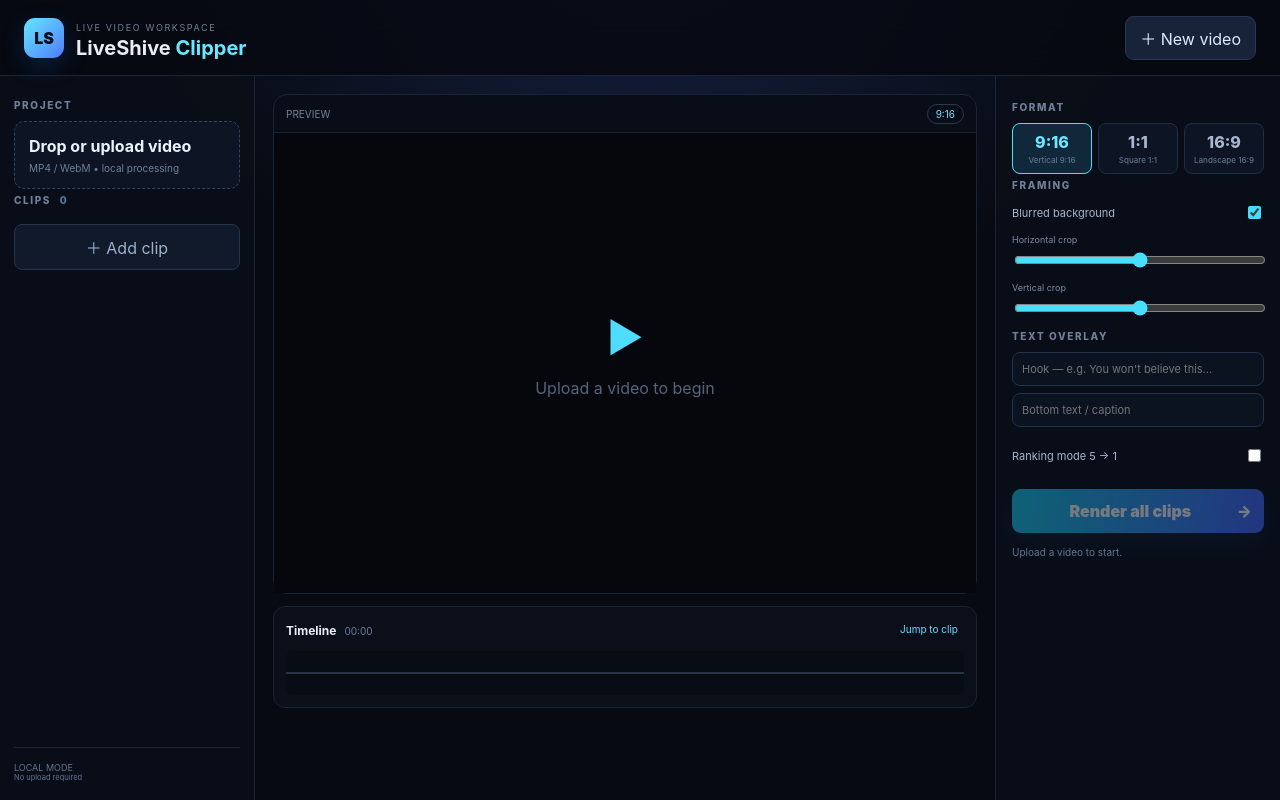
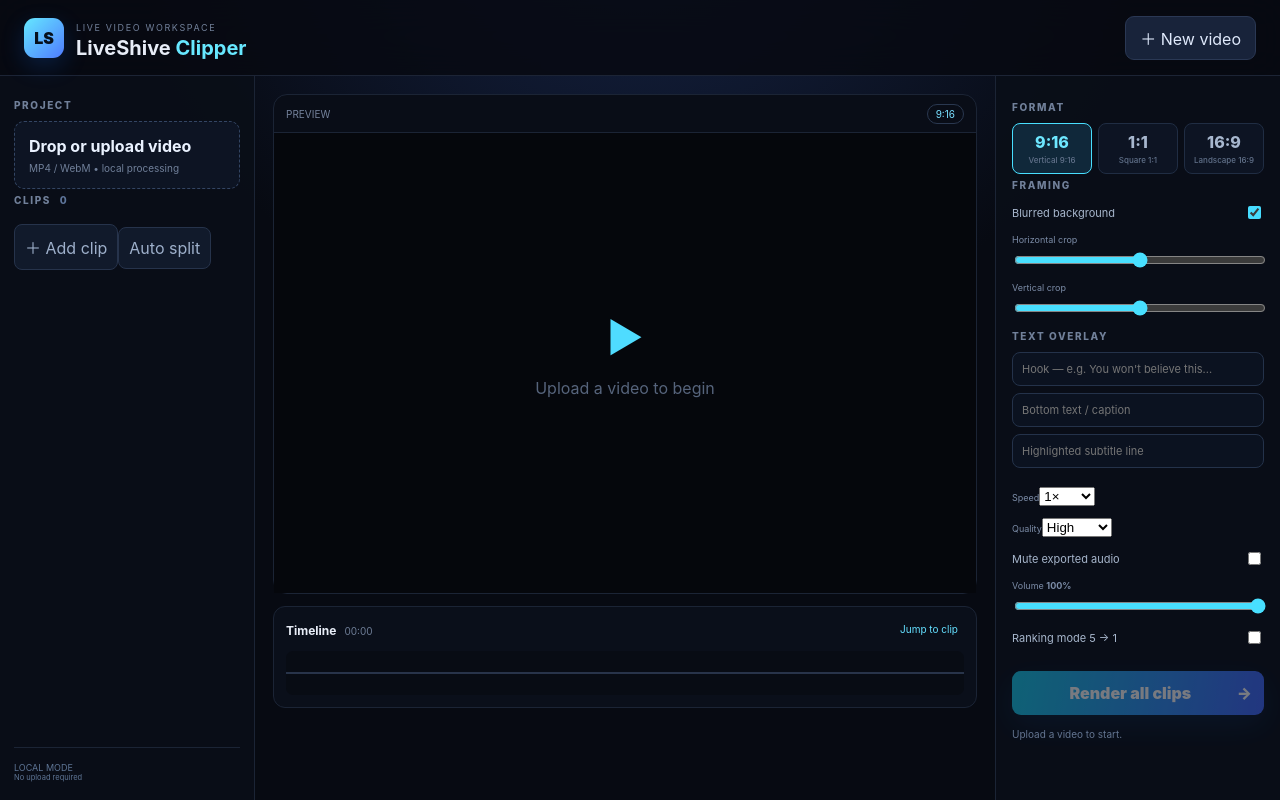
Before and after one commit to abdoutadj707-ops/LiveShive-Clipper, a React (Vite) app: page / in a window 1280 px wide. Built offline with nearby package versions, Linux system fonts and the light colour scheme.

Commit message:
Fix exported audio and expand clip editing controls

```diff
--- a/src/main.jsx
+++ b/src/main.jsx
@@ -28,7 +28,15 @@
   const [blurBg, setBlurBg] = React.useState(true);
   const [hook, setHook] = React.useState("");
   const [overlay, setOverlay] = React.useState("");
+  const [caption, setCaption] = React.useState("");
   const [ranking, setRanking] = React.useState(false);
+  const [mute, setMute] = React.useState(false);
+  const [volume, setVolume] = React.useState(1);
+  const [speed, setSpeed] = React.useState(1);
+  const [quality, setQuality] = React.useState("high");
+  const audioCtxRef = React.useRef(null);
+  const mediaSourceRef = React.useRef(null);
+  const audioDestRef = React.useRef(null);
   const renderToken = React.useRef(0);
   const [status, setStatus] = React.useState("Upload a video to start.");
   const [busy, setBusy] = React.useState(false);
@@ -56,7 +64,7 @@
     setOutputs([]);
     const next = URL.createObjectURL(f);
     setFile(f); setUrl(next); setClips([]); setSelected(null);
-    setHook(""); setOverlay(""); setStatus("Video loaded. Add your first clip.");
+    setHook(""); setOverlay(""); setCaption(""); setMute(false); setVolume(1); setSpeed(1); setStatus("Video loaded. Add your first clip.");
   }
 
   function metadata() {
@@ -66,6 +74,20 @@
       const c = { id: uid(), start: 0, end: d, title: "Clip 1", hook: "", overlay: "" };
       setClips([c]); setSelected(c.id);
     }
+  }
+
+  function duplicateClip() {
+    if (!current) return;
+    const c = { ...current, id: uid(), title: (current.title || "Clip") + " copy" };
+    setClips(v => [...v, c]); setSelected(c.id);
+  }
+
+  function autoSplit() {
+    if (!duration) return;
+    const count = Math.min(8, Math.max(2, Math.ceil(duration / 30)));
+    const size = duration / count;
+    const made = Array.from({length: count}, (_, i) => ({ id: uid(), start: i * size, end: Math.min(duration, (i + 1) * size), title: "Clip " + (i + 1), hook: "", overlay: "", caption: "" }));
+    setClips(made); setSelected(made[0].id); setStatus("Created " + made.length + " editable clip segments.");
   }
 
   function addClip(start = 0, end = duration) {
@@ -121,6 +143,7 @@
 
     const hookText = c.hook || hook;
     const overlayText = c.overlay || overlay;
+    const captionText = c.caption || caption;
     ctx.textAlign = "center";
     ctx.direction = "ltr";
     if (hookText) {
@@ -130,8 +153,13 @@
     }
     if (overlayText) {
       ctx.font = "700 46px Arial"; ctx.lineWidth = 9; ctx.strokeStyle = "#000";
-      ctx.strokeText(overlayText, w/2, h-150, w-100);
-      ctx.fillStyle = "#fff"; ctx.fillText(overlayText, w/2, h-150, w-100);
+      ctx.strokeText(overlayText, w/2, h-210, w-100);
+      ctx.fillStyle = "#fff"; ctx.fillText(overlayText, w/2, h-210, w-100);
+    }
+    if (captionText) {
+      ctx.font = "700 40px Arial"; ctx.lineWidth = 8; ctx.strokeStyle = "#000";
+      ctx.strokeText(captionText, w/2, h-100, w-100);
+      ctx.fillStyle = "#ffe66d"; ctx.fillText(captionText, w/2, h-100, w-100);
     }
     if (ranking) {
       ctx.textAlign = "left"; ctx.font = "900 86px Arial";
@@ -152,16 +180,44 @@
       video.addEventListener("seeked", done);
     });
     const stream = canvas.captureStream(30);
-    if (video.captureStream) {
-      video.captureStream().getAudioTracks().forEach(t => stream.addTrack(t));
+
+    // Route the video's audio through Web Audio so the exported file contains
+    // a real audio track. Directly adding video.captureStream() tracks is
+    // unreliable in several Chromium builds.
+    try {
+      if (!audioCtxRef.current) {
+        const AudioCtx = window.AudioContext || window.webkitAudioContext;
+        if (AudioCtx) audioCtxRef.current = new AudioCtx();
+      }
+      if (audioCtxRef.current) {
+        if (!mediaSourceRef.current) {
+          mediaSourceRef.current = audioCtxRef.current.createMediaElementSource(video);
+          audioDestRef.current = audioCtxRef.current.createMediaStreamDestination();
+          mediaSourceRef.current.connect(audioDestRef.current);
+          mediaSourceRef.current.connect(audioCtxRef.current.destination);
+        }
+        await audioCtxRef.current.resume();
+        video.muted = mute;
+        video.volume = volume;
+        audioDestRef.current.stream.getAudioTracks().forEach(t => stream.addTrack(t));
+      } else if (video.captureStream) {
+        video.captureStream().getAudioTracks().forEach(t => stream.addTrack(t));
+      }
+    } catch (audioError) {
+      console.warn("Audio routing fallback:", audioError);
+      if (video.captureStream) video.captureStream().getAudioTracks().forEach(t => stream.addTrack(t));
     }
+
     let mime = "video/webm;codecs=vp9,opus";
     if (!MediaRecorder.isTypeSupported(mime)) mime = "video/webm";
-    const recorder = new MediaRecorder(stream, { mimeType: mime });
+
+    const bitrate = quality === "high" ? 8000000 : quality === "medium" ? 5000000 : 2500000;
+    const recorder = new MediaRecorder(stream, { mimeType: mime, videoBitsPerSecond: bitrate, audioBitsPerSecond: 128000 });
     const chunks = [];
     recorder.ondataavailable = e => e.data?.size && chunks.push(e.data);
     const stopped = new Promise(resolve => recorder.onstop = () => resolve(new Blob(chunks, { type: mime })));
     recorder.start(100);
+    video.playbackRate = speed;
     await video.play();
     await new Promise(resolve => {
       const loop = () => {
@@ -203,7 +259,7 @@
         <button className="upload-card" onClick={()=>inputRef.current?.click()}><strong>{file?.name || "Drop or upload video"}</strong><span>MP4 / WebM • local processing</span></button>
         <div className="section-title">CLIPS <em>{clips.length}</em></div>
         <div className="clip-list">{clips.map((c,i)=><button key={c.id} className={"clip-item "+(selected===c.id?"active":"")} onClick={()=>setSelected(c.id)}><span className="clip-num">{i+1}</span><span><b>{c.title}</b><small>{fmt(c.start)} — {fmt(c.end)}</small></span></button>)}</div>
-        <button className="add-clip" disabled={!duration} onClick={()=>addClip(0,duration)}>＋ Add clip</button>
+        <div className="clip-tools"><button className="add-clip" disabled={!duration} onClick={()=>addClip(0,duration)}>＋ Add clip</button><button className="add-clip" disabled={!duration} onClick={autoSplit}>Auto split</button></div>
         <div className="sidebar-bottom"><span>LOCAL MODE</span><small>No upload required</small></div>
       </aside>
 
@@ -238,8 +294,12 @@
         <div className="section-title">TEXT OVERLAY</div>
         <input className="text-input" placeholder="Hook — e.g. You won't believe this..." value={current?.hook ?? hook} onChange={e=>current?updateClip(current.id,{hook:e.target.value}):setHook(e.target.value)}/>
         <input className="text-input" placeholder="Bottom text / caption" value={current?.overlay ?? overlay} onChange={e=>current?updateClip(current.id,{overlay:e.target.value}):setOverlay(e.target.value)}/>
+        <input className="text-input" placeholder="Highlighted subtitle line" value={current?.caption ?? caption} onChange={e=>current?updateClip(current.id,{caption:e.target.value}):setCaption(e.target.value)}/>
+        <div className="two-controls"><label className="control">Speed<select value={speed} onChange={e=>setSpeed(Number(e.target.value))}><option value="0.75">0.75×</option><option value="1">1×</option><option value="1.25">1.25×</option><option value="1.5">1.5×</option></select></label><label className="control">Quality<select value={quality} onChange={e=>setQuality(e.target.value)}><option value="high">High</option><option value="medium">Medium</option><option value="low">Fast</option></select></label></div>
+        <label className="toggle"><span>Mute exported audio</span><input type="checkbox" checked={mute} onChange={e=>setMute(e.target.checked)}/></label>
+        <label className="control">Volume <strong>{Math.round(volume*100)}%</strong><input type="range" min="0" max="1" step=".05" value={volume} onChange={e=>setVolume(Number(e.target.value))}/></label>
         <label className="toggle"><span>Ranking mode 5 → 1</span><input type="checkbox" checked={ranking} onChange={e=>setRanking(e.target.checked)}/></label>
-        {current && <div className="selected-actions"><input className="text-input" value={current.title} onChange={e=>updateClip(current.id,{title:e.target.value})}/><button className="danger" onClick={()=>removeClip(current.id)}>Delete clip</button></div>}
+        {current && <div className="selected-actions"><input className="text-input" value={current.title} onChange={e=>updateClip(current.id,{title:e.target.value})}/><button className="duplicate" onClick={duplicateClip}>Duplicate clip</button><button className="danger" onClick={()=>removeClip(current.id)}>Delete clip</button></div>}
         <button className="render" disabled={busy || !clips.length} onClick={renderAll}>{busy?"Rendering...":"Render all clips"} <span>→</span></button>
         {outputs.length>0 && <div className="outputs"><div className="section-title">EXPORTS</div>{outputs.map((o,i)=><a key={o.id} href={o.url} download={o.name}>↓ {i+1}. {o.name}</a>)}</div>}
         <p className="status">{status}</p>
```
